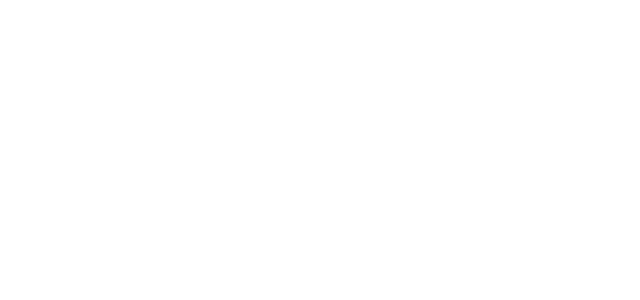
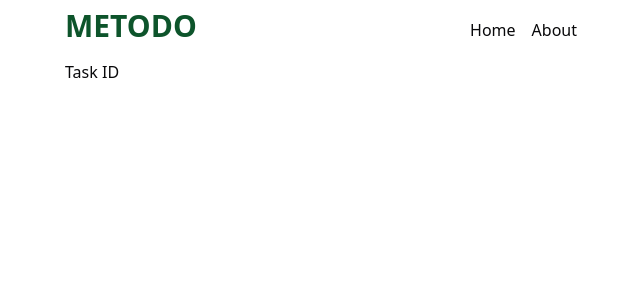
Before and after one commit to rudihedev/metodo, a React (Vite) app: page /tasks/1 in a window 1280 px wide. Before the commit this address had no page. Shown: the top 300 px of the page, without its empty margins (319-959 px from the left). Built offline with nearby package versions, Linux system fonts and the light colour scheme.

Commit message:
feat: task-id route

```diff
--- a/src/main.tsx
+++ b/src/main.tsx
@@ -4,6 +4,7 @@
 import { App } from "@/app";
 import { About } from "@/routes/about";
 import { Layout } from "@/layouts/layout";
+import { TaskId } from "@/routes/task-id";
 
 createRoot(document.getElementById("root")!).render(
   <BrowserRouter>
@@ -11,6 +12,7 @@
       <Route element={<Layout />}>
         <Route path="/" element={<App />} />
         <Route path="/about" element={<About />} />
+        <Route path="/tasks/:taskId" element={<TaskId />} />
       </Route>
     </Routes>
   </BrowserRouter>,
--- /dev/null
+++ b/src/routes/task-id.tsx
@@ -0,0 +1,7 @@
+export function TaskId() {
+  return (
+    <div>
+      <h1>Task ID</h1>
+    </div>
+  );
+}
```
